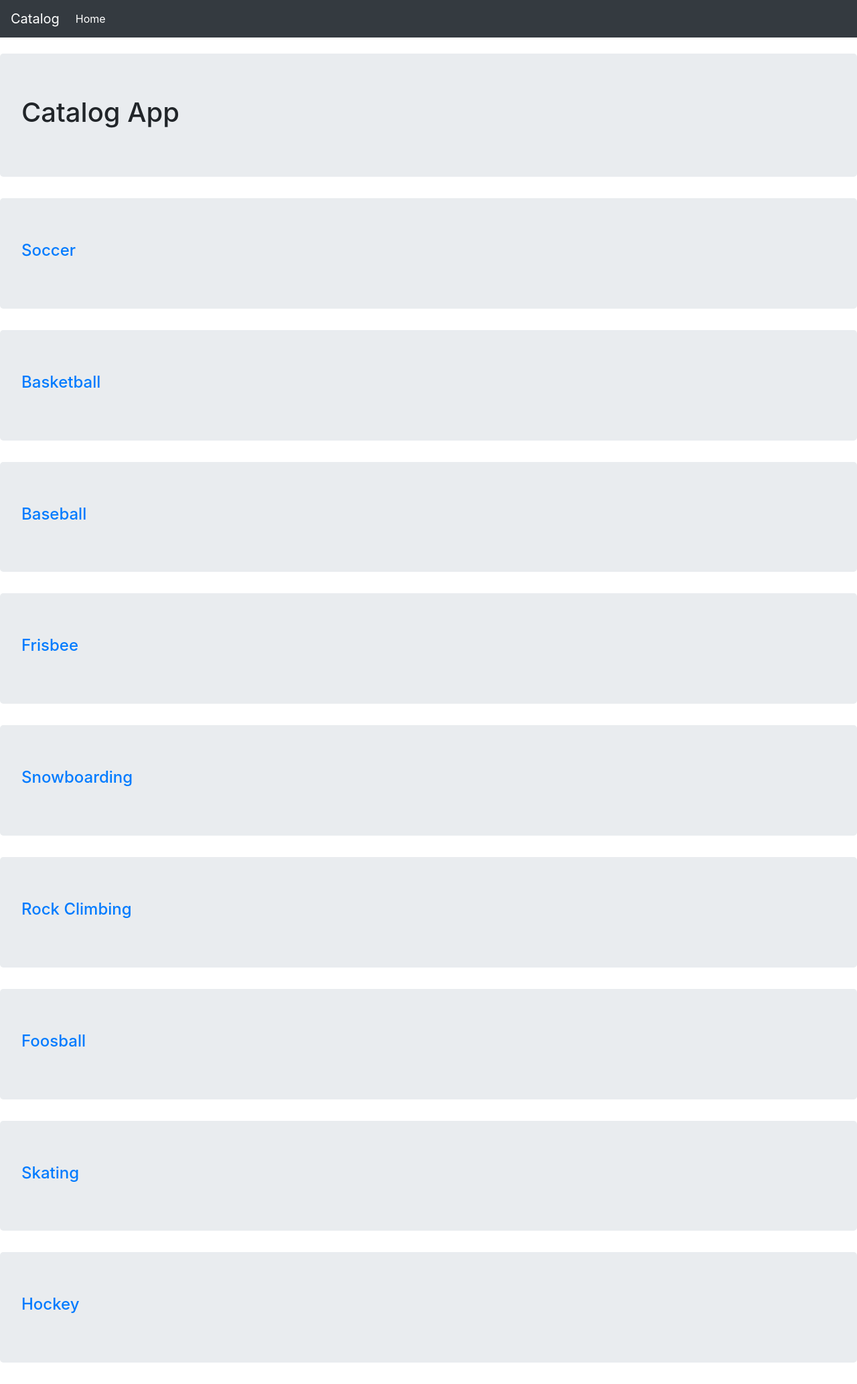
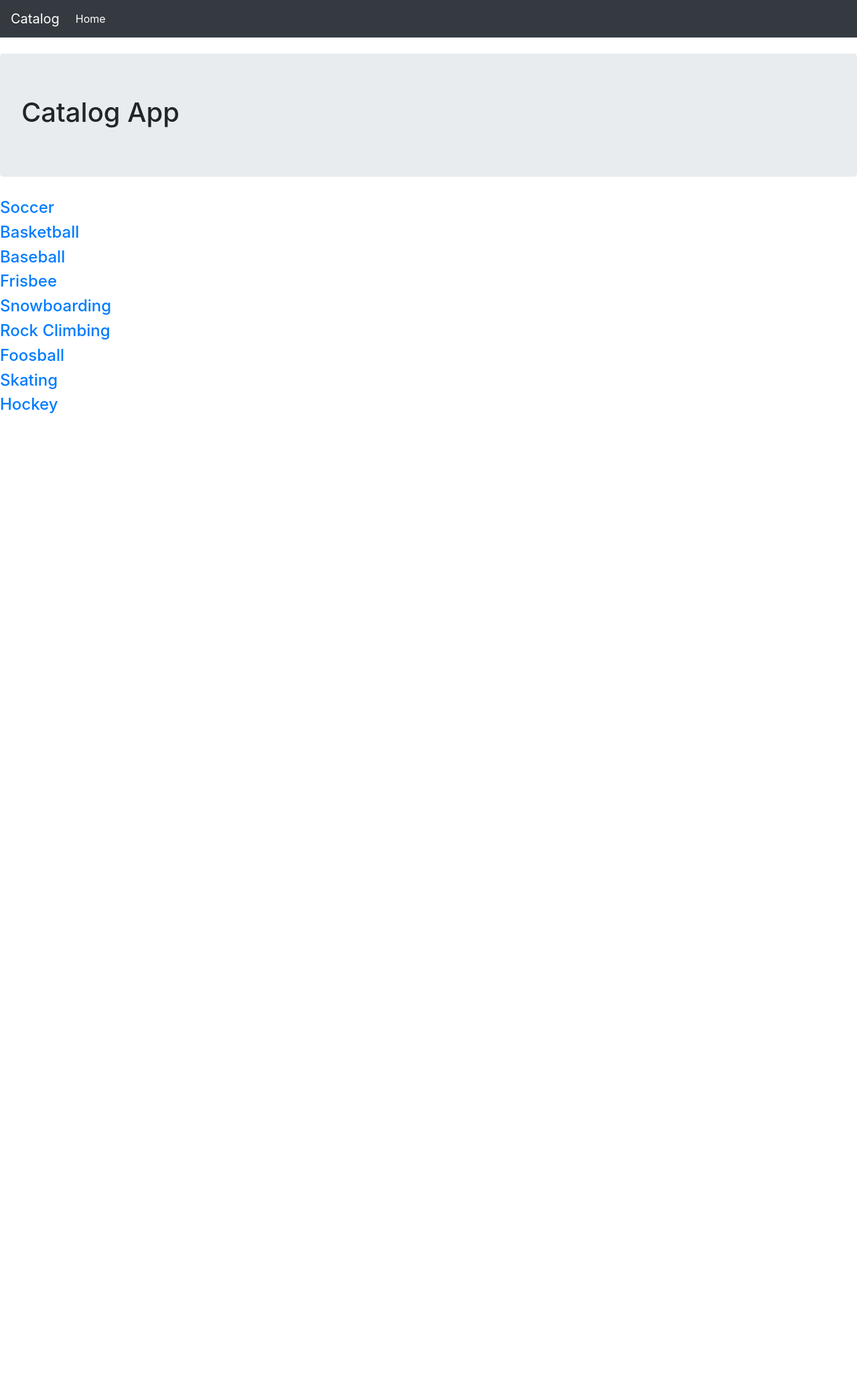
Before and after one commit to johnfinlay/catalog, a Flask app: page / in a window 1280 px wide. Shown: the whole page at 67% size. After the commit the page ends 617 px from the top, so only its background shows below. Run offline with Flask 2, Linux system fonts and the light colour scheme; some libraries are stand-ins or nearby versions.

Commit message:
Style index.html

```diff
--- a/templates/index.html
+++ b/templates/index.html
@@ -6,8 +6,7 @@
 
 {% block content %}
     {% for c in categories %}
-        <div class="jumbotron">
             <h4><a href="{{ url_for('categoryItems', category=c.name) }}">{{ c.name }}</a></h4>
-        </div>
+
     {% endfor %}
 {% endblock %}
```
